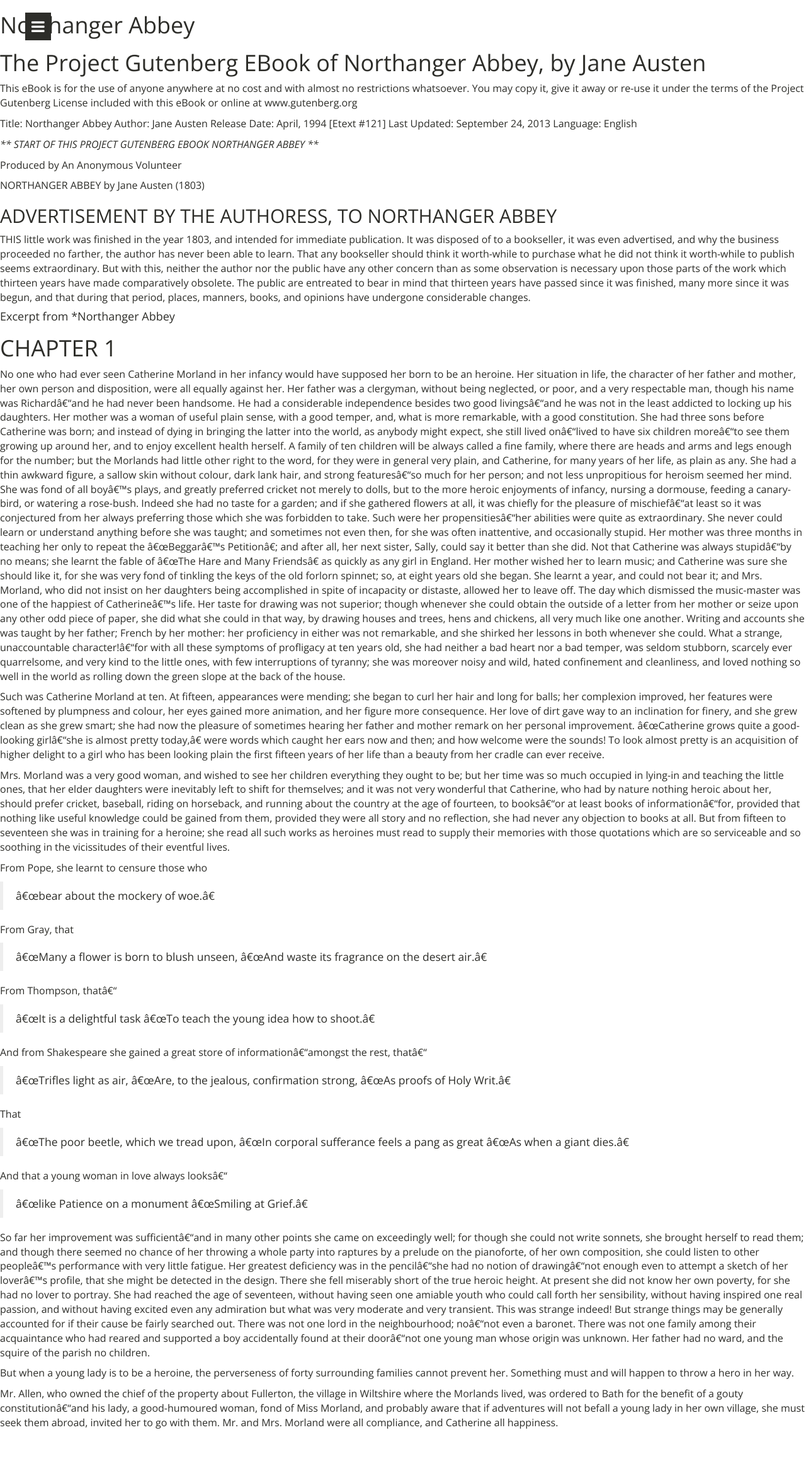
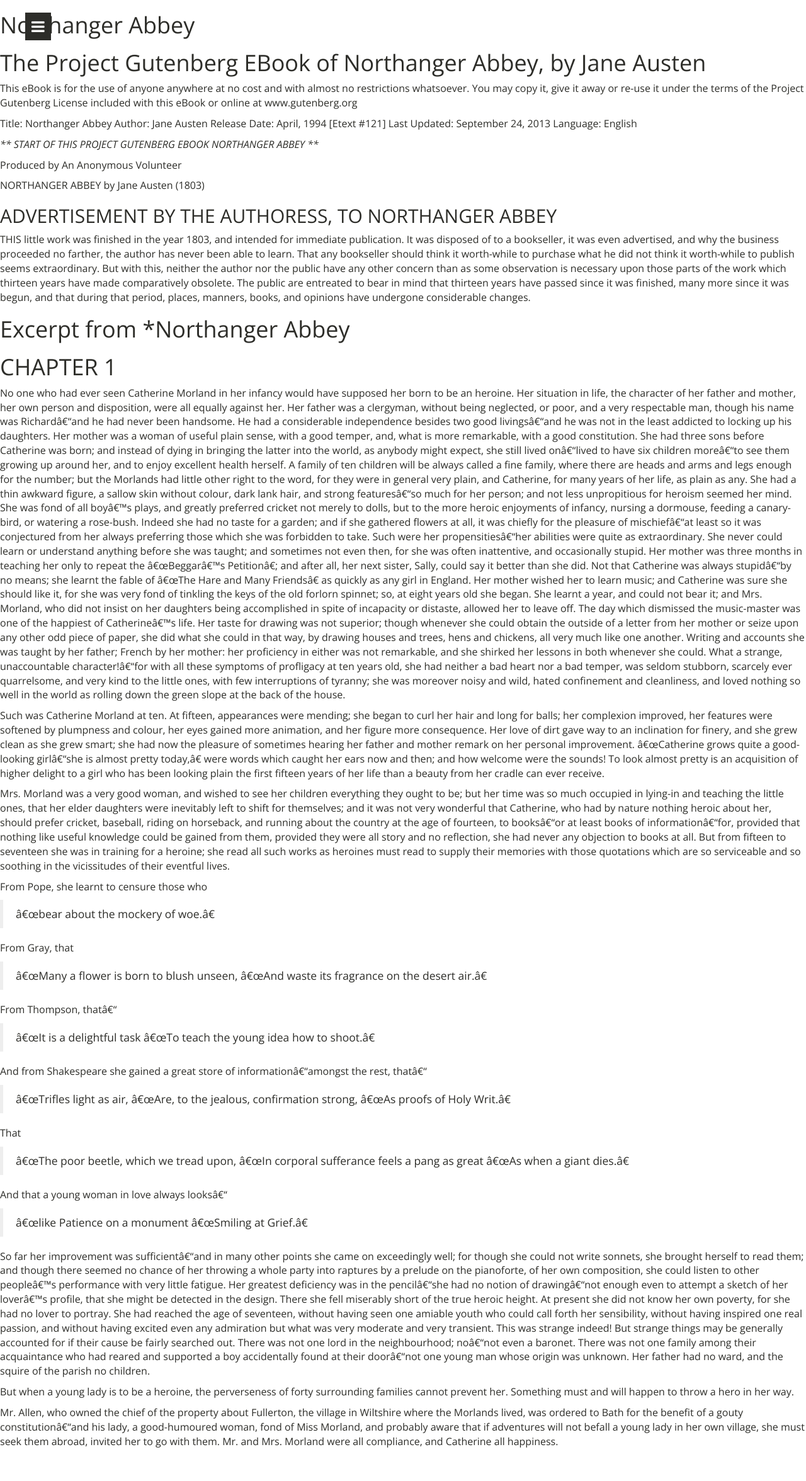
Before and after one commit to rcmetcalf/rcmetcalf.github.io, a Jekyll site: the page built from content/northanger_abbey.md, in a window 1280 px wide. Shown: the whole page at 63% size. Built offline with Jekyll 4.4.1, drawn with Linux system fonts in a browser that asks for light colours; nearby versions of some CDN libraries; Markdown is read by kramdown in place of the engine named in the settings; before the commit the page ends 2322 px from its top, so only the background shows below that.

Commit message:
layout problem

```diff
--- a/content/northanger_abbey.md
+++ b/content/northanger_abbey.md
@@ -56,7 +56,7 @@
 
 
 
-#### Excerpt from *Northanger Abbey
+# Excerpt from *Northanger Abbey
 
 
 # CHAPTER 1
```
